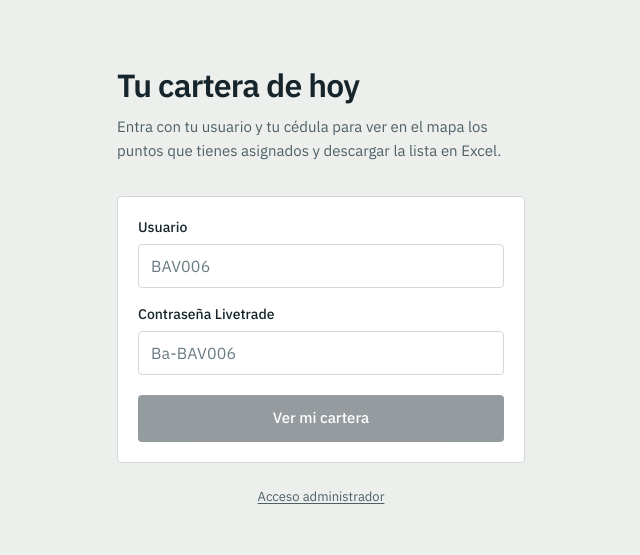
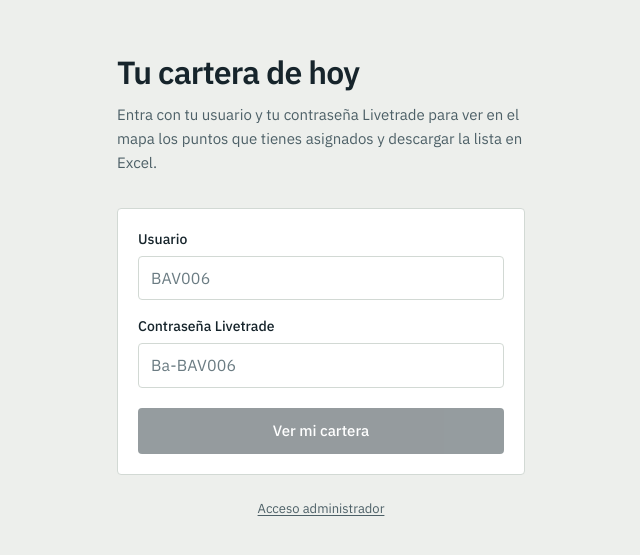
Before and after one commit to Joansebastianro78/carteras-livetrade, a Next.js app: page / in a window 1280 px wide. Shown: the part 113-668 px from the top of the page, without its empty margins (319-959 px from the left). Built offline with nearby package versions, Linux system fonts and the light colour scheme.

Commit message:
Update page.tsx

```diff
--- a/src/app/page.tsx
+++ b/src/app/page.tsx
@@ -84,7 +84,7 @@ export default function Consulta() {
             Tu cartera de hoy
           </h1>
           <p className="mt-3 max-w-[46ch] text-[15px] leading-relaxed text-[var(--color-tinta-suave)]">
-            Entra con tu usuario y tu cédula para ver en el mapa los puntos que
+            Entra con tu usuario y tu contraseña Livetrade para ver en el mapa los puntos que
             tienes asignados y descargar la lista en Excel.
           </p>
         </header>
```
